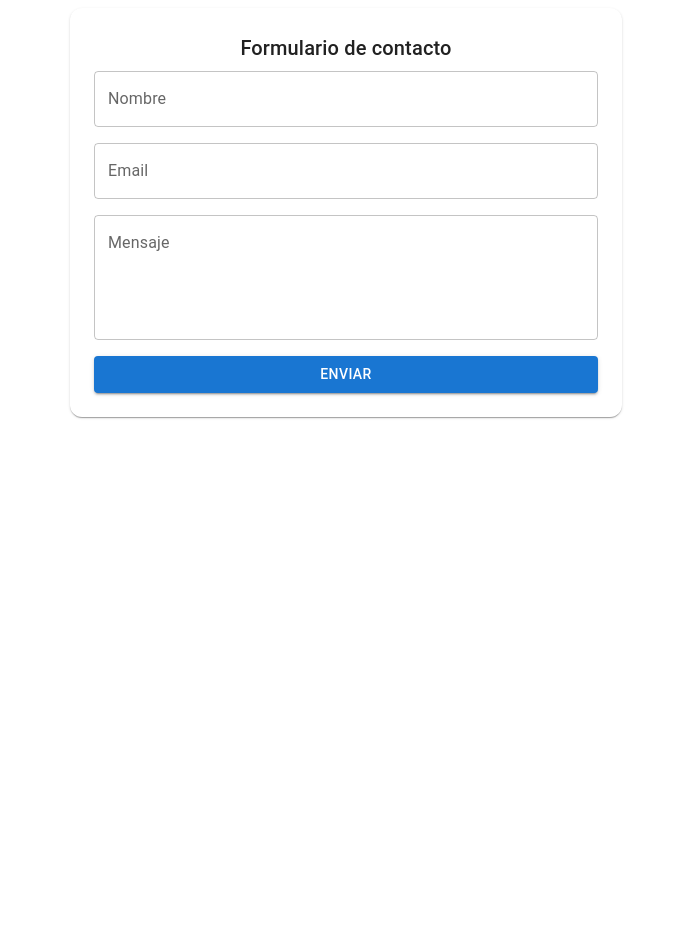
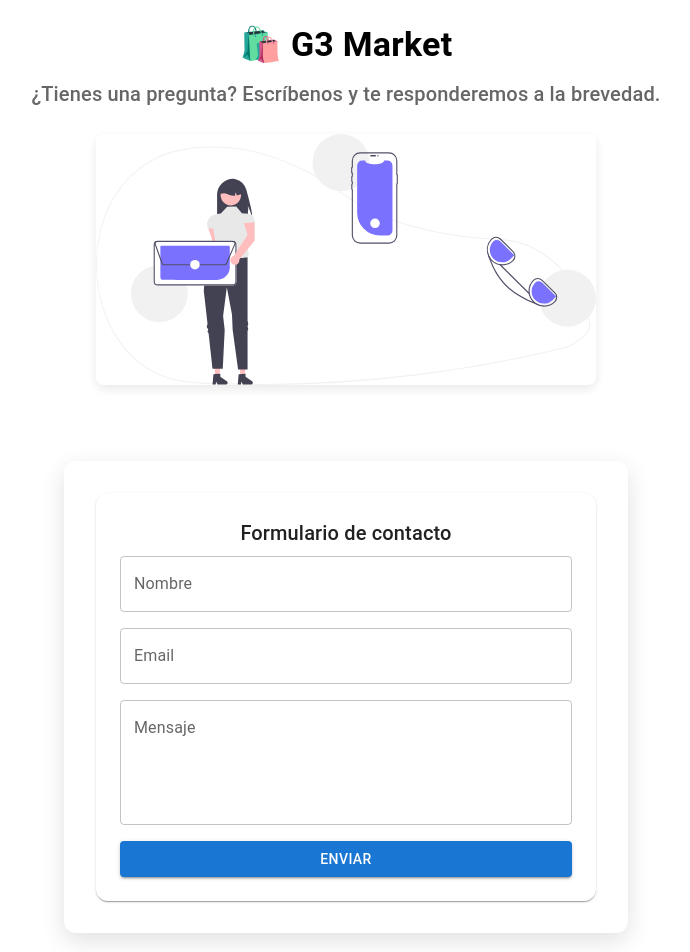
Before and after one commit to fmdaniela/CentroDe_Notificaciones, a React (Vite) app in the folder front/: page / in a window 1280 px wide. Shown: the part 160-1112 px from the top of the page, without its empty margins (294-984 px from the left). Before the commit the page ends 800 px from the top, so only its background shows below. Built offline with nearby package versions, Linux system fonts and the light colour scheme; no server answers.

Commit message:
UI form cliente

```diff
--- a/front/src/pages/UserPage.jsx
+++ b/front/src/pages/UserPage.jsx
@@ -1,11 +1,65 @@
+// src/pages/UserPage.jsx
 import React from "react";
-import { Container } from "@mui/material";
+import { Container, Typography, Box, Paper } from "@mui/material";
 import ContactForm from "../components/ContactForm";
+import contactIllustration from "../assets/undraw_contact-us_kcoa.svg";
 
 export default function UserPage() {
   return (
-    <Container maxWidth="sm" sx={{ py: 4 }}>
-      <ContactForm />
+    <Container
+      maxWidth="md"
+      sx={{
+        py: 6,
+        display: "flex",
+        flexDirection: "column",
+        alignItems: "center",
+        textAlign: "center",
+      }}
+    >
+      {/* Encabezado */}
+      <Box sx={{ mb: 5 }}>
+        <Typography variant="h4" component="h1" gutterBottom fontWeight="bold">
+          🛍️ G3 Market
+        </Typography>
+        <Typography variant="h6" color="text.secondary" sx={{ mb: 3 }}>
+          ¿Tienes una pregunta? Escríbenos y te responderemos a la brevedad.
+        </Typography>
+
+        {/* Ilustración */}
+        <Box
+          component="img"
+          src={contactIllustration}
+          alt="Ilustración de contacto"
+          sx={{
+            width: "100%",
+            maxWidth: 500,
+            height: "auto",
+            opacity: 0.9,
+            borderRadius: 2,
+            boxShadow: "0 4px 12px rgba(0,0,0,0.1)",
+            mb: 4,
+          }}
+        />
+      </Box>
+
+      {/* Formulario */}
+      <Paper
+        elevation={4}
+        sx={{
+          width: "100%",
+          maxWidth: 500,
+          p: 4,
+          borderRadius: 3,
+          boxShadow: "0 8px 24px rgba(0,0,0,0.12)",
+        }}
+      >
+        <ContactForm />
+      </Paper>
+
+      {/* Pie de página */}
+      <Typography variant="body2" color="text.secondary" sx={{ mt: 4 }}>
+        © 2025 TiendaOnline. Todos los mensajes se envían en tiempo real.
+      </Typography>
     </Container>
   );
 }
```
Also changed, not shown: front/src/assets/undraw_contact-us_kcoa.svg (added).
